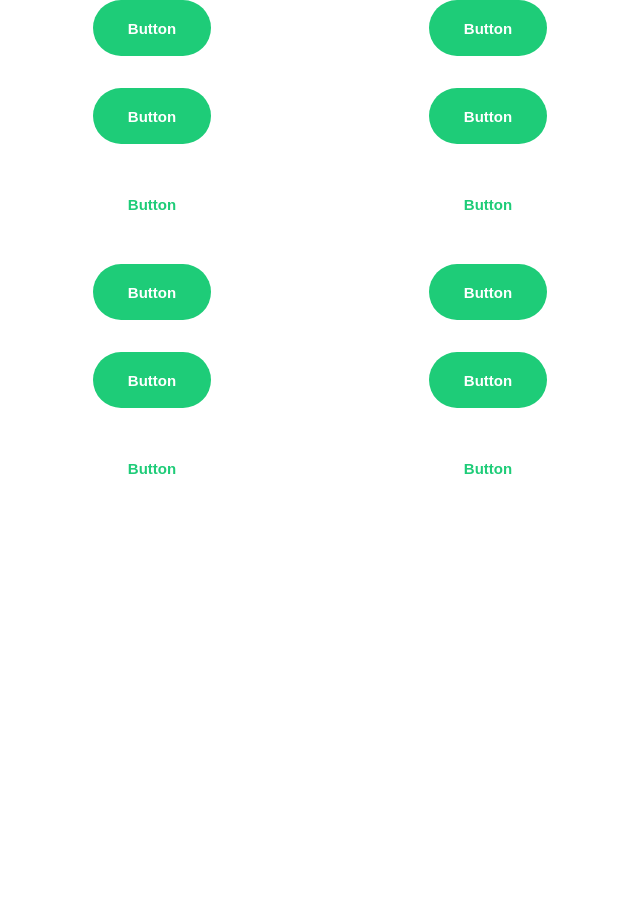
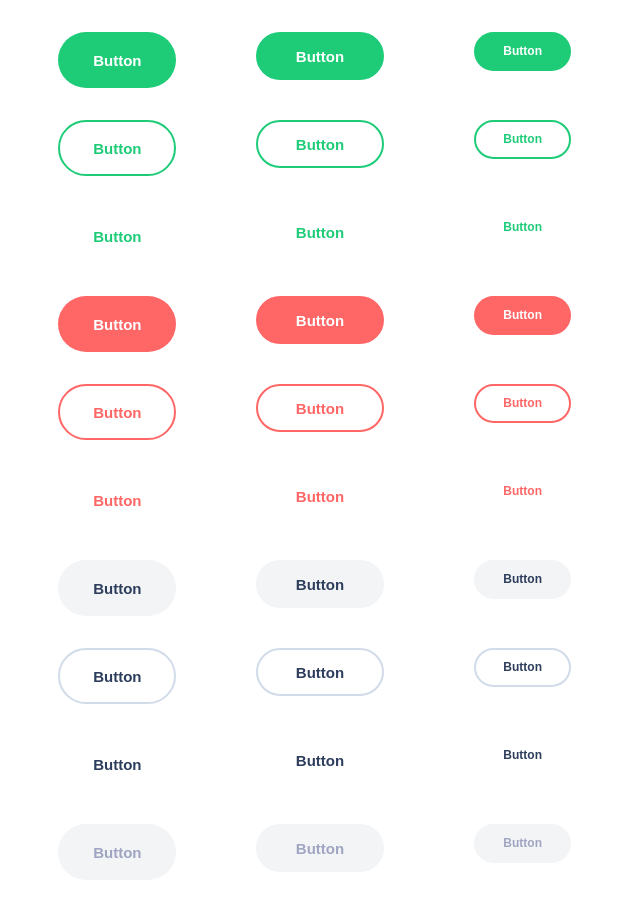
Before and after one commit to CodectiveOrg/recipes, a React (Vite) app: page / in a window 1280 px wide. Shown: the top 910 px of the page, without its empty margins (0-640 px from the left). Before the commit the page ends 800 px from the top, so only its background shows below. Built offline with nearby package versions, Linux system fonts and the light colour scheme.

Commit message:
display button component

```diff
--- a/src/pages/home/home.module.css
+++ b/src/pages/home/home.module.css
@@ -1,8 +1,10 @@
 .home {
   display: grid;
-  grid-template-columns: 1fr 1fr;
+  grid-template-columns: 1fr 1fr 1fr;
   justify-items: center;
   gap: 2rem;
 
   inline-size: 40rem;
+
+  padding: 2rem;
 }
--- a/src/pages/home/home.page.tsx
+++ b/src/pages/home/home.page.tsx
@@ -7,34 +7,107 @@ import styles from "./home.module.css";
 export default function HomePage(): ReactNode {
   return (
     <div className={styles.home}>
-      <ButtonComponent variant="contained">Button</ButtonComponent>
-      <ButtonComponent variant="contained" disabled>
+      <ButtonComponent>Button</ButtonComponent>
+      <ButtonComponent size="medium">Button</ButtonComponent>
+      <ButtonComponent size="small">Button</ButtonComponent>
+      {/*  */}
+      <ButtonComponent variant="outline">Button</ButtonComponent>
+      <ButtonComponent variant="outline" size="medium">
         Button
       </ButtonComponent>
-      <ButtonComponent variant="outlined">Button</ButtonComponent>
-      <ButtonComponent variant="outlined" disabled>
+      <ButtonComponent variant="outline" size="small">
         Button
       </ButtonComponent>
+      {/*  */}
       <ButtonComponent variant="text">Button</ButtonComponent>
-      <ButtonComponent variant="text" disabled>
+      <ButtonComponent variant="text" size="medium">
         Button
       </ButtonComponent>
-      <ButtonComponent fullwidth variant="contained">
+      <ButtonComponent variant="text" size="small">
         Button
       </ButtonComponent>
-      <ButtonComponent fullwidth variant="contained" disabled>
+      {/* destructive */}
+      <ButtonComponent color="destructive">Button</ButtonComponent>
+      <ButtonComponent color="destructive" size="medium">
         Button
       </ButtonComponent>
-      <ButtonComponent fullwidth variant="outlined">
+      <ButtonComponent color="destructive" size="small">
         Button
       </ButtonComponent>
-      <ButtonComponent fullwidth variant="outlined" disabled>
+      {/*  */}
+      <ButtonComponent color="destructive" variant="outline">
         Button
       </ButtonComponent>
-      <ButtonComponent fullwidth variant="text">
+      <ButtonComponent color="destructive" variant="outline" size="medium">
         Button
       </ButtonComponent>
-      <ButtonComponent fullwidth variant="text" disabled>
+      <ButtonComponent color="destructive" variant="outline" size="small">
+        Button
+      </ButtonComponent>
+      {/*  */}
+      <ButtonComponent color="destructive" variant="text">
+        Button
+      </ButtonComponent>
+      <ButtonComponent color="destructive" variant="text" size="medium">
+        Button
+      </ButtonComponent>
+      <ButtonComponent color="destructive" variant="text" size="small">
+        Button
+      </ButtonComponent>
+      {/* secondary */}
+      <ButtonComponent color="secondary">Button</ButtonComponent>
+      <ButtonComponent color="secondary" size="medium">
+        Button
+      </ButtonComponent>
+      <ButtonComponent color="secondary" size="small">
+        Button
+      </ButtonComponent>
+      {/*  */}
+      <ButtonComponent color="secondary" variant="outline">
+        Button
+      </ButtonComponent>
+      <ButtonComponent color="secondary" variant="outline" size="medium">
+        Button
+      </ButtonComponent>
+      <ButtonComponent color="secondary" variant="outline" size="small">
+        Button
+      </ButtonComponent>
+      {/*  */}
+      <ButtonComponent color="secondary" variant="text">
+        Button
+      </ButtonComponent>
+      <ButtonComponent color="secondary" variant="text" size="medium">
+        Button
+      </ButtonComponent>
+      <ButtonComponent color="secondary" variant="text" size="small">
+        Button
+      </ButtonComponent>
+      {/* disable */}
+      <ButtonComponent color="disable">Button</ButtonComponent>
+      <ButtonComponent color="disable" size="medium">
+        Button
+      </ButtonComponent>
+      <ButtonComponent color="disable" size="small">
+        Button
+      </ButtonComponent>
+      {/*  */}
+      <ButtonComponent color="disable" variant="outline">
+        Button
+      </ButtonComponent>
+      <ButtonComponent color="disable" variant="outline" size="medium">
+        Button
+      </ButtonComponent>
+      <ButtonComponent color="disable" variant="outline" size="small">
+        Button
+      </ButtonComponent>
+      {/*  */}
+      <ButtonComponent color="disable" variant="text">
+        Button
+      </ButtonComponent>
+      <ButtonComponent color="disable" variant="text" size="medium">
+        Button
+      </ButtonComponent>
+      <ButtonComponent color="disable" variant="text" size="small">
         Button
       </ButtonComponent>
     </div>
```
